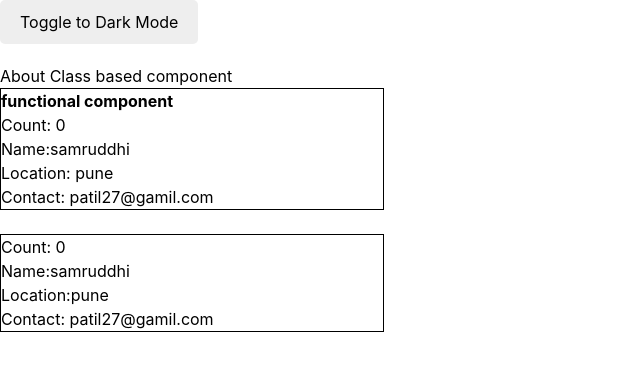
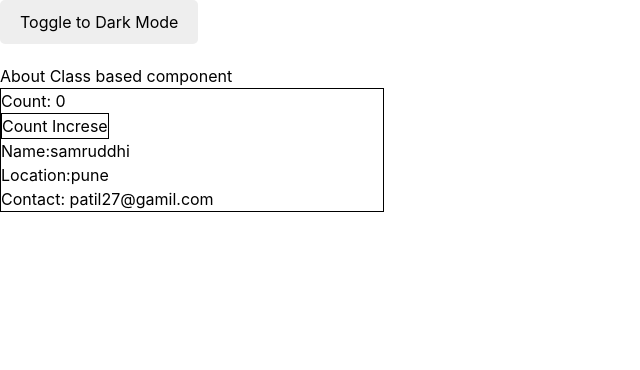
Before and after one commit to 2729samruddhi/projectdemo, a React (Create React App) app: page / in a window 1280 px wide. Shown: the top 370 px of the page, without its empty margins (0-640 px from the left). Built offline with nearby package versions, Linux system fonts and the light colour scheme.

Commit message:
react lifecycle

```diff
--- a/src/About.js
+++ b/src/About.js
@@ -1,12 +1,25 @@
+import React from "react";
 import User from "./User" ;
 import UserClass from "./UserClass"
-  const About = ()=>{
-    return(
-        <div className="mt-5">
+
+class About extends React.Component{
+    constructor(props){
+     super(props)
+     console.log("parent Constructor called...");
+    }
+
+    componentDidMount(){
+        console.log("parent component did mount call...");
+    }
+    render(){
+        console.log("parent Render called...");
+        return(
+             <div className="mt-5">
          <h2>About Class based component</h2>
-          <User name={"samruddhi"} location={"pune"} /><br/>
+          {/* <User name={"samruddhi"} location={"pune"} /><br/> */}
           <UserClass name={"samruddhi"} location={"pune"}/>
         </div>
-    )
-  }
+        )
+    }
+}
   export default About;
--- a/src/UserClass.js
+++ b/src/UserClass.js
@@ -4,19 +4,34 @@ class UserClass extends React.Component {
     //class based component which is exntends from React.Component and this React.Component is basically part of react library means basically commming from ract packages
     constructor(props){
       super(props)
-      console.log(props);
+      //console.log(props);
 
       this.state= {
         count:0
       }
+      console.log("child constructor called...");
+
     }
 
+    componentDidMount(){
+      console.log("child component did mount");
+    }
   render() {
+      console.log("childe render called...")
+
     const {name,location,contact} = this.props
     const {count} = this.state
+
     return (
       <div className="border border-black w-96">
         <h2>Count: {count}</h2>
+        <button className="border border-black"
+         onClick={()=>{
+          this.setState({
+           count : this.state.count+1
+        })}}>
+          Count Increse
+          </button>
         <h2>Name:{name} </h2>
         <h3>Location:{location} </h3>
         <h4>Contact: patil27@gamil.com</h4>
--- a/src/index.js
+++ b/src/index.js
@@ -6,9 +6,9 @@ import reportWebVitals from './reportWebVitals';
 
 const root = ReactDOM.createRoot(document.getElementById('root'));
 root.render(
-  <React.StrictMode>
+  // <React.StrictMode>
     <App />
-  </React.StrictMode>
+  // </React.StrictMode>
 );
 
 // If you want to start measuring performance in your app, pass a function
```
